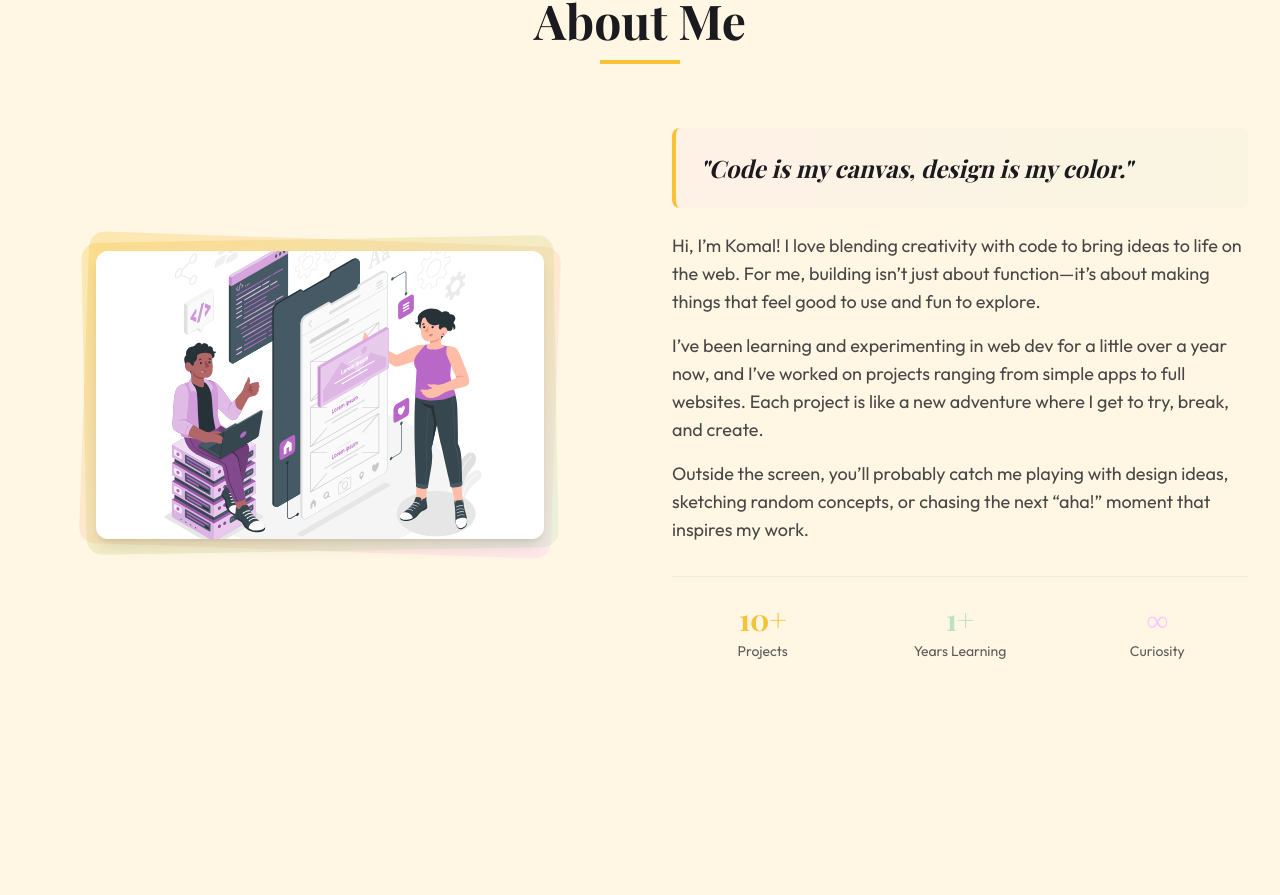
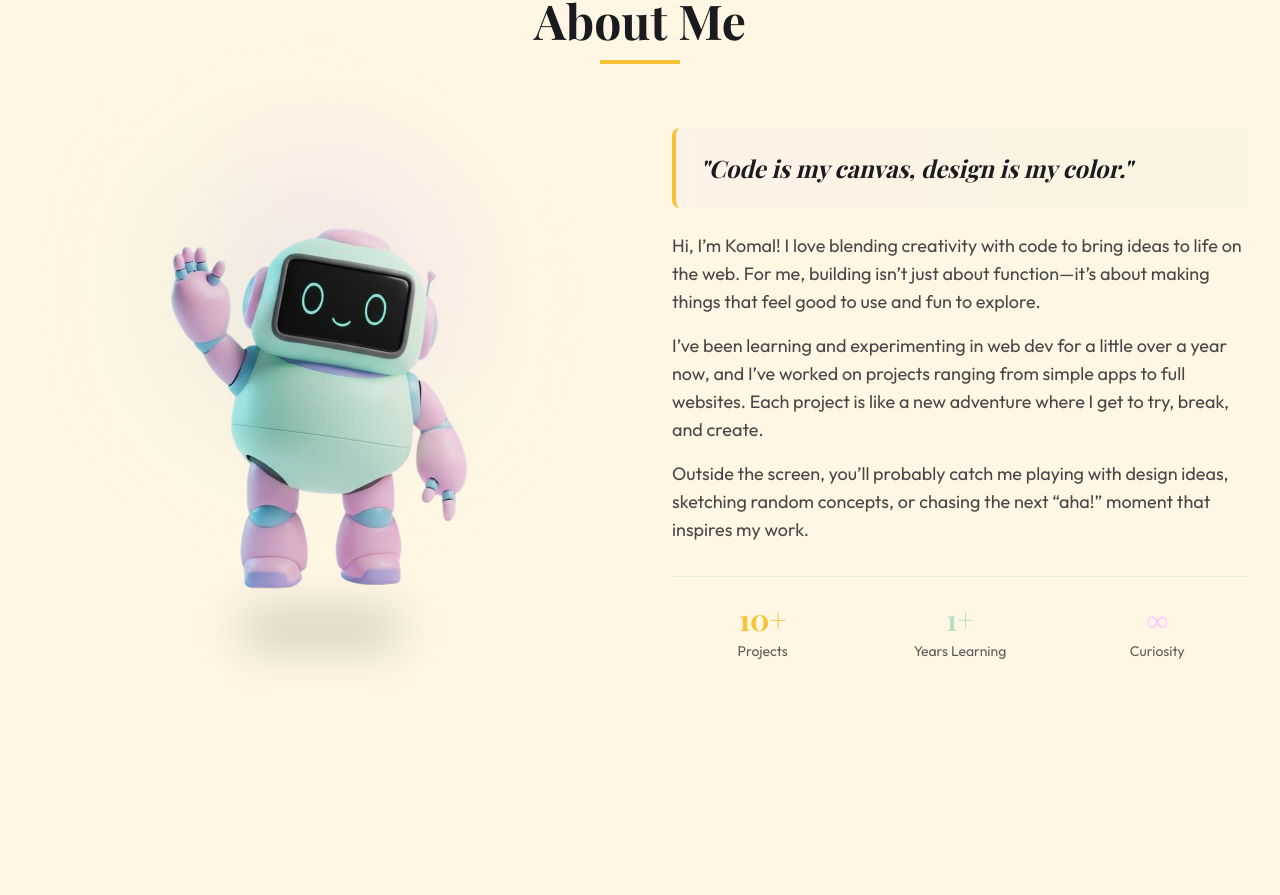
Before and after one commit to Komal290106/Portfolio, a React (Vite) app: page / in a window 1280 px wide. Shown: the part 900-1795 px from the top of the page. Built offline with nearby package versions, Linux system fonts and the light colour scheme.

Commit message:
added robot in about me

```diff
--- a/src/components/About.tsx
+++ b/src/components/About.tsx
@@ -1,5 +1,5 @@
 import React from 'react';
-import aboutIllustration from "../assets/about_me.svg";
+import aboutIllustration from "../assets/about_bg.png";
 
 const About: React.FC = () => {
   return (
@@ -13,25 +13,33 @@ const About: React.FC = () => {
           <div className="w-20 h-1 bg-gold mx-auto"></div>
         </div>
 
-        {/* Editorial Spread Layout - updated for centering and no tilt */}
+        {/* Layout */}
         <div className="grid lg:grid-cols-2 gap-12 lg:gap-16 items-center">
-          {/* Left: Illustration - now centered and upright */}
-          <div className="relative">
-            <div className="relative max-w-md mx-auto">
-              {/* Decorative Frames */}
-              <div className="absolute -inset-3 bg-gradient-to-br from-gold/30 to-lilac/30 rounded-2xl transform rotate-2"></div>
-              <div className="absolute -inset-3 bg-gradient-to-tl from-mint/30 to-gold/30 rounded-2xl transform -rotate-1"></div>
+          {/* Left: Illustration */}
+<div className="relative flex justify-center">
+ <div className="relative flex justify-center">
+  {/* Background Blob */}
+  <div
+    className="
+      absolute w-72 h-72 rounded-full blur-3xl
+      bg-gradient-to-tr from-mint/40 to-lilac/40
+      dark:from-mint/20 dark:to-lilac/20
+    "
+  ></div>
 
-              {/* Illustration - removed transform rotate class */}
-              <div className="relative bg-white dark:bg-gray-800 rounded-xl overflow-hidden shadow-lg flex items-center justify-center h-72">
+  {/* Ground Shadow */}
+  <div className="absolute bottom-0 w-40 h-8 bg-black/20 dark:bg-black/40 rounded-full blur-xl"></div>
+
+  {/* Robot */}
   <img
     src={aboutIllustration}
     alt="Creative developer illustration"
-                  className="w-3/4 h-auto"
+    className="relative w-full max-w-lg lg:max-w-xl h-auto"
   />
 </div>
+
 </div>
-          </div>
+
 
           {/* Right: Article Text */}
           <div className="flex flex-col justify-center">
```
Also changed, not shown: src/assets/about_bg.png (added). Lines whose indentation alone changed are shown as unchanged.
